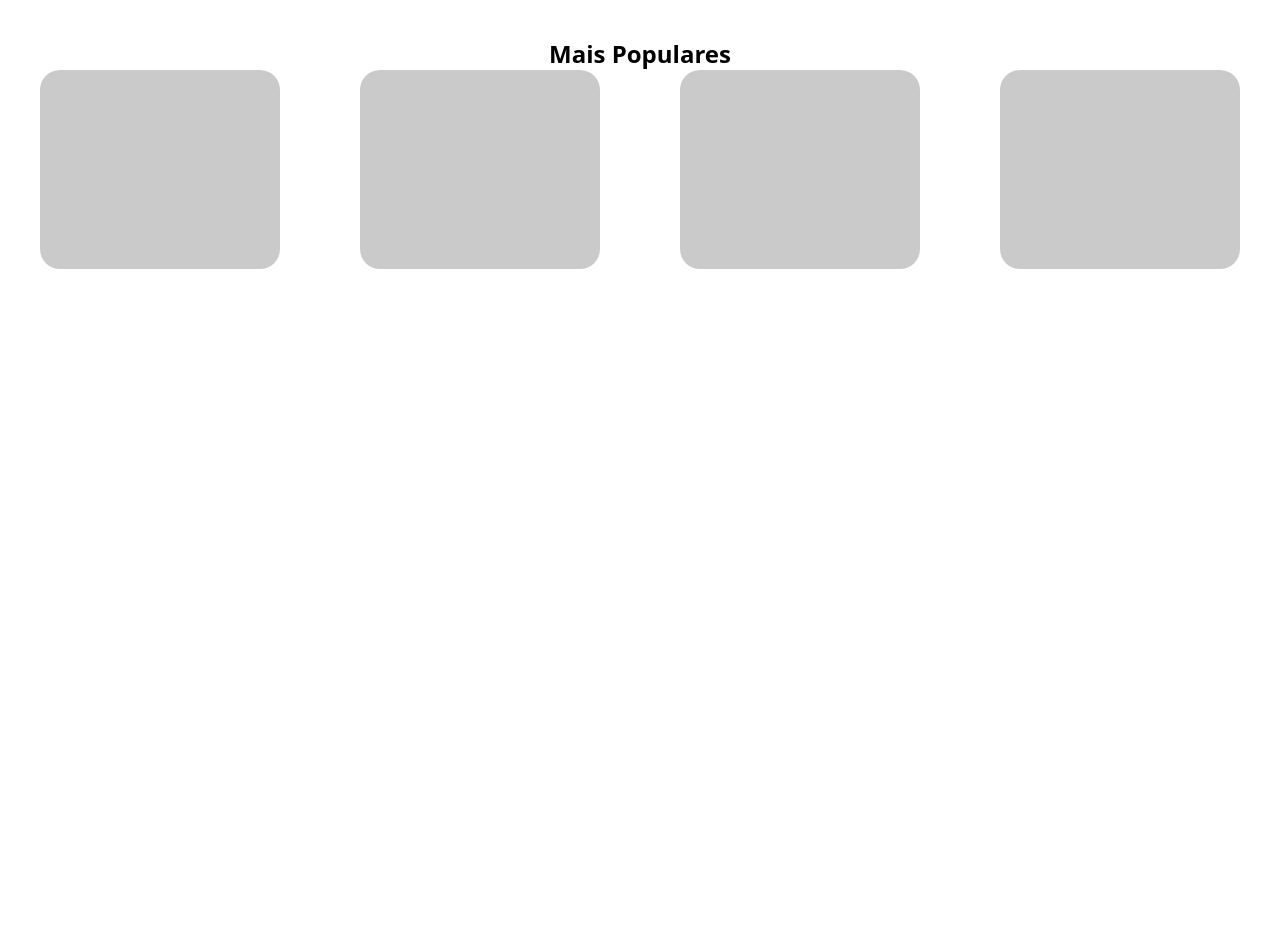
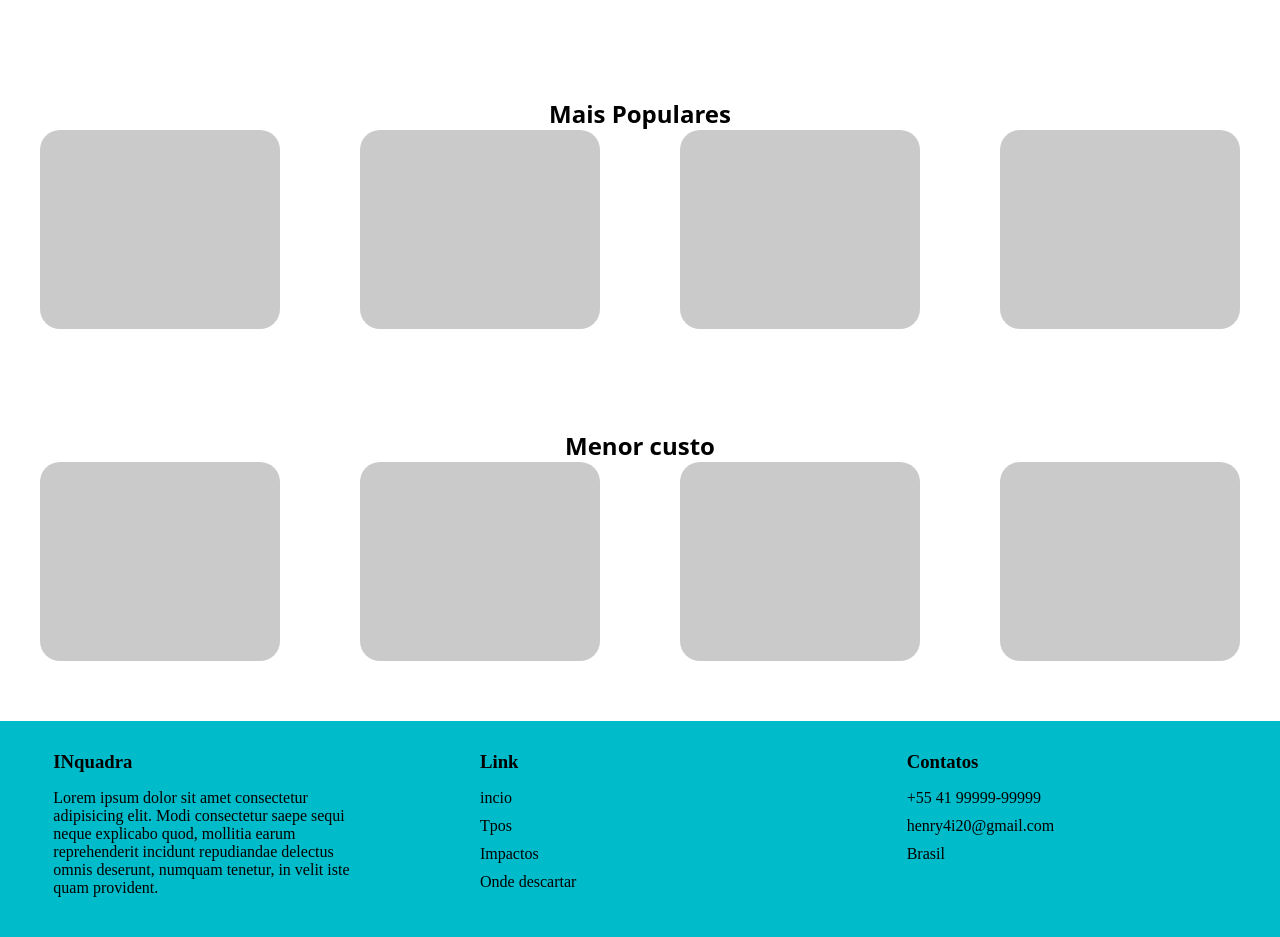
Before and after one commit to HenryDiv/Tcc-InQuadra, a plain HTML site: page index.html in a window 1280 px wide. Shown: the part 543-1480 px from the top of the page. Before the commit the page ends 812 px from the top, so only its background shows below. Drawn offline with Linux system fonts and the light colour scheme.

Commit message:
footer feito

```diff
--- a/index.html
+++ b/index.html
@@ -67,7 +67,39 @@
       <li></li>
      </ul>
     </section>
+    <h2 class="h2-menor-custo">Menor custo</h2>
+    <section class="menor-custo">
+      <ul>
+        <li></li>
+        <li></li>
+        <li></li>
+        <li></li>
+      </ul>
+      </section>
   </main>
+  <footer>
+    <div class="footer-container">
+      <ul>
+        <h3>INquadra</h3>
+        <p>Lorem ipsum dolor sit amet consectetur adipisicing elit. Modi consectetur saepe sequi neque explicabo quod, mollitia earum reprehenderit incidunt repudiandae delectus omnis deserunt, numquam tenetur, in velit iste quam provident.</p>
+
+      </ul>
+      <ul class="link"><h3>Link</h3>
+      <li><a href="#section01">incio</a></li>
+      <li><a href="#section02">Tpos</a></li>
+      <li><a href="#section03">Impactos</a></li>
+      <li><a href="#section04">Onde descartar</a></li>
+    </ul>
+
+    <ul>
+      <h3>Contatos</h3>
+      <li>+55 41 99999-99999</li>
+      <li>henry4i20@gmail.com</li>
+      <li>Brasil</li>
+    </ul>
+    </div>
+  </footer>
+
 </body>
 
 </html>
--- a/style.css
+++ b/style.css
@@ -88,6 +88,7 @@
 }
 
 .retangulo ul{
+  gap: 10px;
   background-color: none;
   display: flex;
   justify-content: space-around;
@@ -111,21 +112,23 @@
   align-items: center;
 }
 
-.h2-melhores-avaliados, .h2-mais-populares{
+.h2-melhores-avaliados, .h2-mais-populares, .h2-menor-custo{
   text-align: center;
   font-family: system-ui, -apple-system, BlinkMacSystemFont, 'Segoe UI', Roboto, Oxygen, Ubuntu, Cantarell, 'Open Sans', 'Helvetica Neue', sans-serif;
   padding-top: 40px;
 
+
 }
 
-.melhores-avaliados ul,.mais-populares ul{
+.melhores-avaliados ul,.mais-populares ul, .menor-custo ul{
   display:flex;
   justify-content: center;
   border-radius: 20px;
+  padding-bottom: 60px;
 
 }
 
-.melhores-avaliados li,.mais-populares li{
+.melhores-avaliados li,.mais-populares li,.menor-custo li{
   background-color: #CACACA;
   display:flex;
   justify-content: center;
@@ -141,6 +144,41 @@
   border-radius: 20px;
 }
 
+footer{
+
+
+  background-color: #00bbc9;
+  height:70%;
+}
+footer .footer-container{
+  display: flex;
+  justify-content: space-around;
+
+}
+footer .footer-container ul{
+  margin-top: 30px;
+  width: 25%;
+}
+footer .footer-container h3{
+  margin-bottom: 16px;
+  font-weight: 600;
+
+}
+footer .footer-container .redes-sociais img{
+  margin-right: 20px;
+  margin-bottom: 20px;
+}
+footer .footer-container ul>p{
+  margin-bottom: 40px;
+}
+footer .footer-container li{
+  margin: 10px 0;
+  list-style-type: none;
+}
+footer .footer-container a{
+  color: rgb(0, 0, 0);
+}
+
 
 
 a {
```
